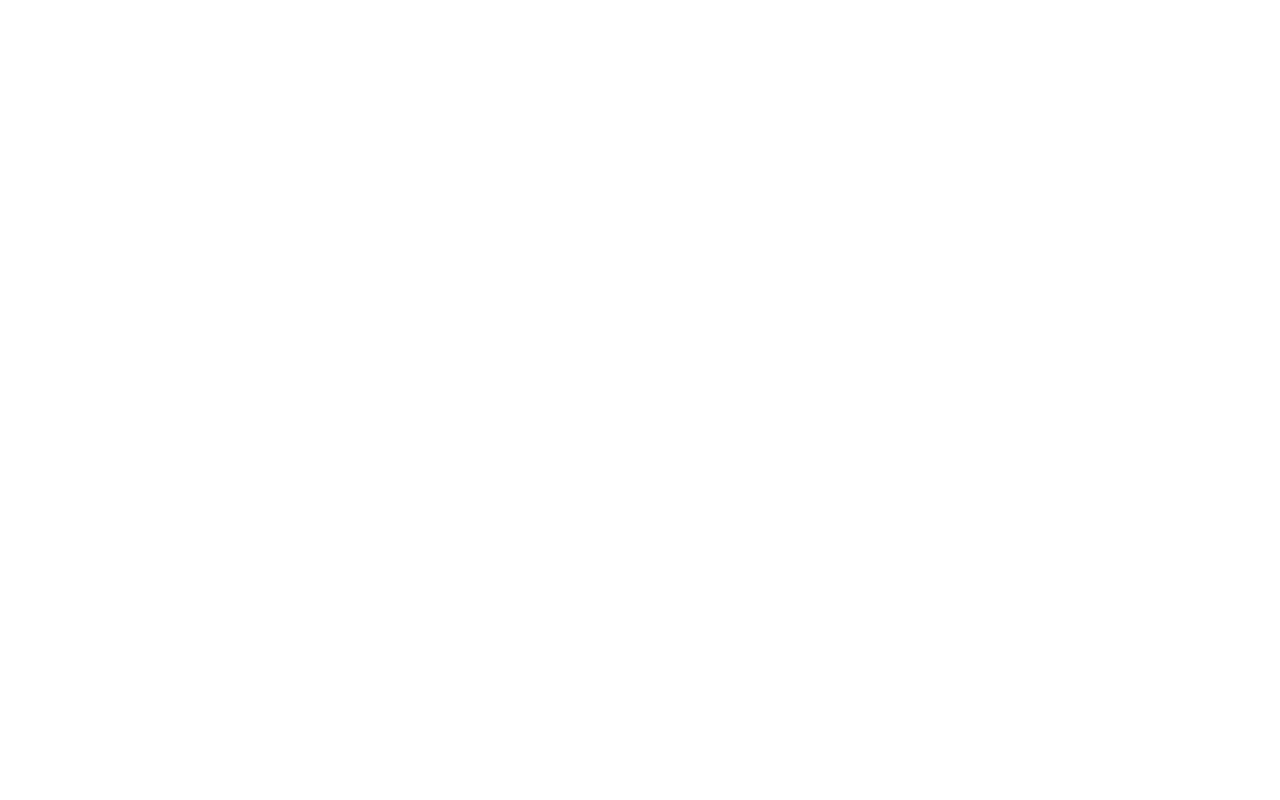
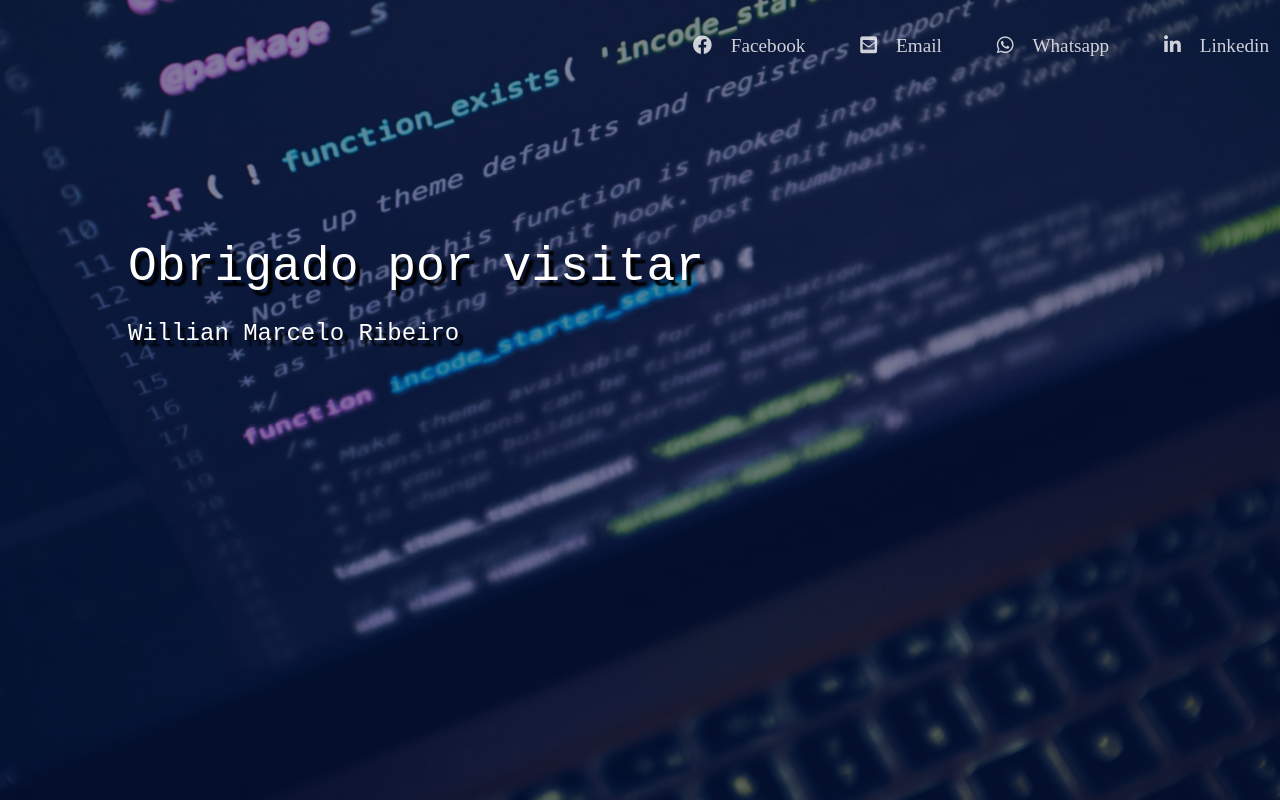
Before and after one commit to WmRibeiro/Portfolio, a plain HTML site: page index.html in a window 1280 px wide. Drawn offline with Linux system fonts and the light colour scheme.

Commit message:
Add files via upload

```diff
--- a/css/main.css
+++ b/css/main.css
@@ -1 +1,108 @@
 @import url("https://cdnjs.cloudflare.com/ajax/libs/font-awesome/5.15.2/css/all.min.css");
+*{
+    margin:0;
+    padding:0;
+}
+header {
+    width: 100%;
+    height: 100vh;
+    overflow: hidden;
+    position: relative;
+}
+
+.imagem-header {
+    width: 100%;
+    height: 100%;
+    overflow:hidden;
+    background-color: rgb(6, 18, 59);
+    animation: zoom 25s;
+}
+
+@keyframes zoom{
+    0%{
+         transform: scale(1.3);
+     }
+    100%{
+        transform:scale(1);
+    }
+}
+
+.imagem-header img { /* responsivo */
+    width: 100%;
+    height: 100%;
+    object-fit: cover;/* a imagem é coberta assim não ficando explimida */
+    opacity: 50%;
+}
+
+.banner {
+    position: absolute;
+    top:30%;
+    left:10%;
+
+}
+
+@keyframes bannermove{
+
+    0%{
+        transform: translateY(10rem) rotateY(-30deg);
+    }
+    100%{
+        transform: translateY(0)rotateY(0);
+        opacity: 1;
+    }
+
+}
+
+.banner h1 {
+    color:white;
+    font-size: 3rem;
+    font-family: 'Courier New', Courier, monospace;
+    font-weight: 200;
+    text-shadow:.3rem .4rem 2px black;
+    animation: bannermove 1s 0.7s forwards;
+    opacity: 0;
+}
+.banner p {
+    color:white;
+    font-size: 1.5rem;
+    font-family: 'Courier New', Courier, monospace;
+    font-weight: 200;
+    text-shadow:.3rem .4rem 2px black;
+    line-height: 5rem;
+    animation: bannermove 1s 0.5s forwards;
+    opacity: 0;
+}
+
+.menu-top-conteudo {
+top: 10%;
+margin: -11px;
+
+
+}
+.menu-top-conteudo ul {
+    top:2%;
+    position:fixed;
+   /* background-color: aqua;*/
+    width: 100%;
+    height: 60px;
+    opacity: 80%;
+    text-align: right;
+}
+
+.menu-top-conteudo ul li {
+display:inline ;
+text-decoration: none;
+}
+.menu-top-conteudo ul li i {
+    padding:0.5cm;
+}
+.menu-top-conteudo ul li a {
+    color:white;
+    text-decoration: none;
+    padding-left: 2rem;
+    font-size:1.2rem;
+}
+.menu-top-conteudo ul li a:hover {
+    color:rgb(37, 218, 20);
+
+}
--- a/index.html
+++ b/index.html
@@ -1,13 +1,37 @@
 <!DOCTYPE html>
 <html lang="pt-br">
 <head>
-    <link rel="stylesheet" hfre="/css/main.css">
+    <link rel="stylesheet" href="css/main.css">
+    <link rel="icon" sizes="192x192" href="/img/android-chrome-192x192.png" />
+    <link rel="icon" sizes="512x512" href="/img/android-chrome-512x512.png" />
+    <link rel="icon" sizes="32x32" href="img/favicon-32x32.png"/>
+    <link rel="icon" sizes="16x16" href="img/favicon-16x16.png" />
+    <link rel="apple-touch-icon" sizes="180x180" href="/img/apple-touch-icon.png"/>
+    <link rel="manifest" href="/site.webnisfest"/>
     <meta charset="UTF-8">
     <meta http-equiv="X-UA-Compatible" content="IE=edge">
     <meta name="viewport" content="width=device-width, initial-scale=1.0">
     <title>Portfolio</title>
 </head>
 <body>
-
+    <div class="conteudo">
+        <header>
+           <div class="imagem-header">
+               <img src="img/header.jpg" alt="Imagem demonstrativa">
+           </div>
+            <div class="menu-top-conteudo">
+                <ul>
+                    <li><a href=""><i class="fab fa-facebook"></i>Facebook</a></li>
+                    <li><a href="mailto:wmribeiro5@gmail.com?subject=subject text"><i class="fas fa-envelope-square"></i>Email</a></li>
+                    <li><a href="https://wa.me/5512997335122"><i class="fab fa-whatsapp"></i>Whatsapp</a></li>
+                    <li><a href="https://www.linkedin.com/in/willian-marcelo-ribeiro-9a7028158/"><i class="fab fa-linkedin-in"></i>Linkedin</a></li>
+                </ul>
+           </div>
+           <div class="banner">
+                <h1>Obrigado por visitar</h1>
+                <p>Willian Marcelo Ribeiro</p>
+            </div>
+        </header>
+    </div>
 </body>
 </html>
```
Also changed, not shown: img/android-chrome-192x192.png (added), img/android-chrome-512x512.png (added), img/apple-touch-icon.png (added), img/favicon-16x16.png (added), img/favicon-32x32.png (added), img/header.jpg (added), site.webmanifest, 1 other file.
